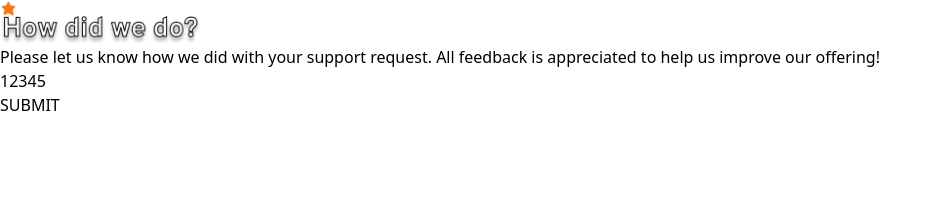
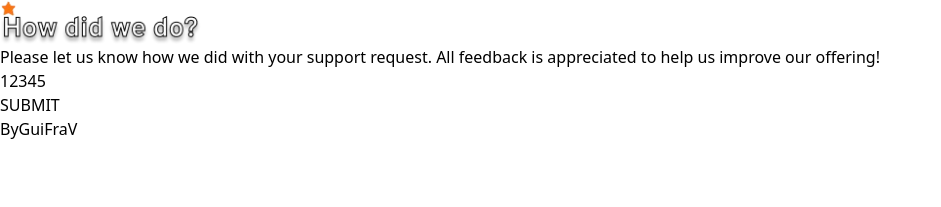
Before and after one commit to GuiFraV/FrontEndMentor_Interactive_rating_component, a React (Vite) app: page / in a window 1280 px wide. Shown: the top 207 px of the page, without its empty margins (0-941 px from the left). Built offline with nearby package versions, Linux system fonts and the light colour scheme.

Commit message:
Add footer with author information in App.jsx

```diff
--- a/src/App.jsx
+++ b/src/App.jsx
@@ -29,6 +29,17 @@ export default function App() {
           />
         )}
       </div>
+      <footer className="text-lightGrey absolute bottom-10">
+          By
+        <a
+          className="text-white hover:text-darkblue hover:underline hover:transition-500"
+          href="https://github.com/GuiFraV/FrontEndMentor_Interactive_rating_component"
+          target="_blank"
+        >
+          GuiFraV
+        </a>
+      </footer>
     </div>
+
   );
 }
```
